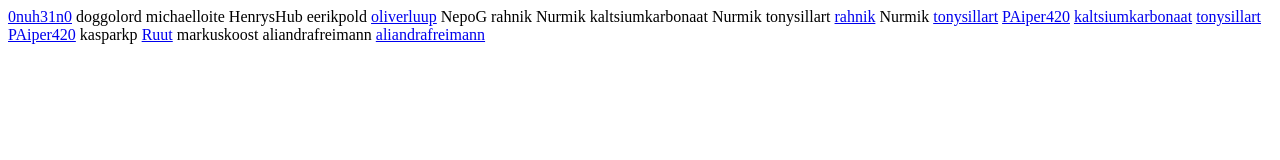
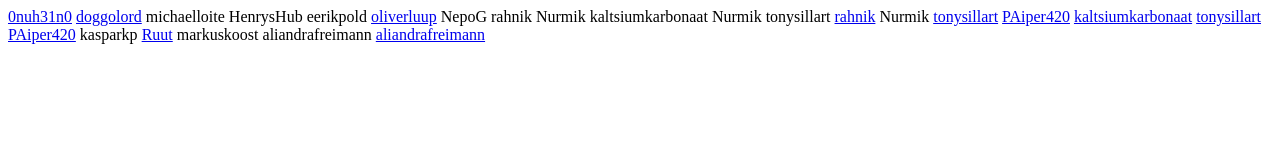
Before and after one commit to kuressaareametikool/gameinfo, a plain HTML site: page index.html in a window 1280 px wide. Drawn offline with Linux system fonts and the light colour scheme.

Commit message:
typo fix

```diff
--- a/index.html
+++ b/index.html
@@ -5,7 +5,7 @@
 </head>
 <body>
 <a href="0nuh31n0">0nuh31n0</a>
-<a herf="doggolord">doggolord</a>
+<a href="doggolord">doggolord</a>
 michaelloite
 HenrysHub
 eerikpold
```
